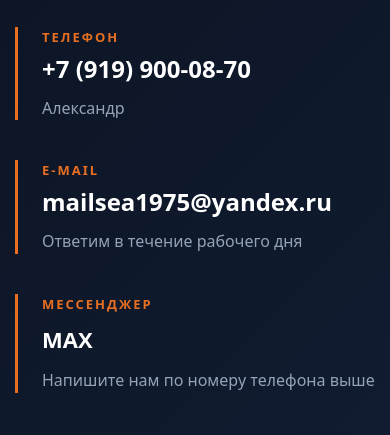
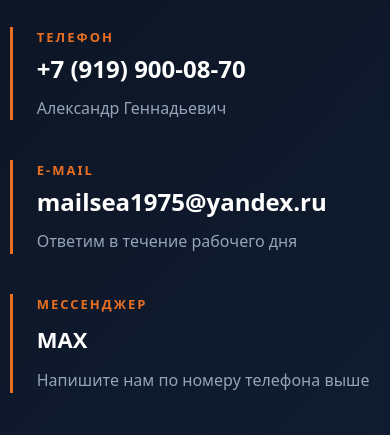
Before and after one commit to sarafantim95/makontech.ru-, a plain HTML site: page contacts.html in a window 390 px wide. Shown: the part 409-844 px from the top of the page. Drawn offline with Linux system fonts and the light colour scheme; a script that the page names is missing.

Commit message:
Update contacts.html

```diff
--- a/contacts.html
+++ b/contacts.html
@@ -7,7 +7,7 @@
   <link rel="stylesheet" href="css/style.css">
 
   <style>
-    body, html, main, section, .contacts-page-section { background-image: none !important; }
+    body, html, main, section { background-image: none !important; }
     body { background-color: #0b1320 !important; background: linear-gradient(135deg, #0b1320 0%, #111d33 100%) !important; color: #ffffff; margin: 0; min-height: 100vh; }
 
     .contacts-page-section {
@@ -17,10 +17,8 @@
       content: 'МТ'; position: absolute; top: 50%; right: -50px; transform: translateY(-50%);
       font-size: 550px; font-weight: 900; color: rgba(255, 255, 255, 0.03); line-height: 1; pointer-events: none; z-index: 0;
     }
-    .contacts-container {
-      position: relative; z-index: 1; width: 100%; max-width: 1400px; margin: 0 auto; padding-left: 5vw;
-    }
-    .contacts-content-inner { max-width: 650px; }
+
+    .contacts-content-inner { max-width: 800px; position: relative; z-index: 1; margin-left: 0; margin-right: auto; }
     .contacts-title { font-size: 56px; font-weight: 800; margin-top: 0; margin-bottom: 16px; color: #ffffff; line-height: 1.1; }
     .contacts-subtitle { font-size: 20px; color: #cbd5e1; margin-bottom: 60px; line-height: 1.6; }
 
@@ -32,13 +30,9 @@
     .contact-name { font-size: 16px; color: #94a3b8; margin-top: 4px; }
     .contact-text { font-size: 28px; color: #ffffff; font-weight: 600; }
 
-    .footer__phone { color: #ffffff; text-decoration: none; font-weight: 600; transition: color 0.3s ease; }
-    .footer__phone:hover { color: #e86f22; }
-
     @media (max-width: 768px) {
       .contacts-page-section { padding: 40px 0; }
       .contacts-page-section::before { display: none; }
-      .contacts-container { padding-left: 15px; padding-right: 15px; }
       .contacts-title { font-size: 32px; }
       .contacts-subtitle { font-size: 16px; margin-bottom: 30px; }
       .contact-value { font-size: 24px; }
@@ -79,7 +73,7 @@
 
   <main>
     <section class="contacts-page-section">
-      <div class="contacts-container">
+      <div class="container">
         <div class="contacts-content-inner">
           <h2 class="contacts-title">Связаться с нами</h2>
           <p class="contacts-subtitle">Свяжитесь с нами любым удобным способом для получения консультации, подбора оборудования или расчёта стоимости.</p>
@@ -88,7 +82,7 @@
             <div class="contact-item">
               <span class="contact-label">Телефон</span>
               <a href="tel:+79199000870" class="contact-value">+7 (919) 900-08-70</a>
-              <span class="contact-name">Александр</span>
+              <span class="contact-name">Александр Геннадьевич</span>
             </div>
             <div class="contact-item">
               <span class="contact-label">E-mail</span>
```
